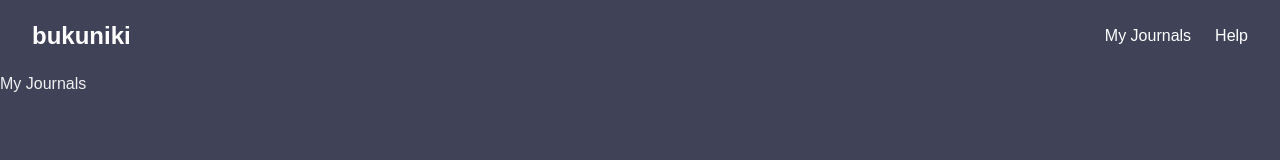
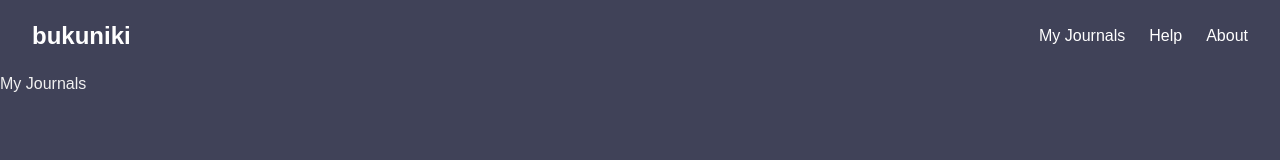
Before and after one commit to paulbgtr/bukuniki, a Next.js app: page /my-journals in a window 1280 px wide. Shown: the top 160 px of the page. Built offline with nearby package versions, Linux system fonts and the light colour scheme.

Commit message:
Types and imports

```diff
--- a/components/Button.tsx
+++ b/components/Button.tsx
@@ -1,5 +1,4 @@
-import React from "react";
-import { FC } from "react";
+import React, { FC } from "react";
 
 interface Props {
   children: React.ReactNode;
--- a/components/Card.tsx
+++ b/components/Card.tsx
@@ -1,5 +1,4 @@
-import React from "react";
-import { FC } from "react";
+import React, { FC } from "react";
 
 interface Props {
   title: string;
--- a/components/LatestJournal.tsx
+++ b/components/LatestJournal.tsx
@@ -1,8 +1,8 @@
-import React from "react";
+import React, { FC } from "react";
 import Card from "./Card";
 import { useRouter } from "next/router";
 
-const LatestJournal = () => {
+const LatestJournal: FC = () => {
   const router = useRouter();
 
   return (
--- a/components/LinkHL.tsx
+++ b/components/LinkHL.tsx
@@ -1,6 +1,5 @@
 // Highlighted link component
-import React from "react";
-import { FC } from "react";
+import React, { FC } from "react";
 import Link from "next/link";
 
 interface Props {
--- a/components/Navbar.tsx
+++ b/components/Navbar.tsx
@@ -1,10 +1,10 @@
 // todo: user icon and dropdown menu
 
-import React from "react";
+import React, { FC } from "react";
 import { useState } from "react";
 import Link from "next/link";
 
-const Navbar = () => {
+const Navbar: FC = () => {
   const [navbar, setNavbar] = useState(false);
 
   return (
@@ -60,11 +60,14 @@ const Navbar = () => {
             }`}
           >
             <ul className="items-center justify-center space-y-8 md:flex md:space-x-6 md:space-y-0">
-              <li className="text-white hover:opacity-30 duration-100">
-                <Link href="/coming">My Journals</Link>
+              <li className="text-white hover:opacity-50 duration-300">
+                <Link href="/my-journals">My Journals</Link>
               </li>
-              <li className="text-white hover:opacity-30 duration-100">
+              <li className="text-white hover:opacity-50 duration-300">
                 <Link href="/coming">Help</Link>
+              </li>
+              <li className="text-white hover:opacity-50 duration-300">
+                <Link href="/about">About</Link>
               </li>
             </ul>
           </div>
--- a/components/NewJournalNotification.tsx
+++ b/components/NewJournalNotification.tsx
@@ -1,4 +1,4 @@
-import React from "react";
+import React, { FC } from "react";
 import { ToastContainer, toast } from "react-toastify";
 import "react-toastify/dist/ReactToastify.css";
 
@@ -14,7 +14,7 @@ export const notify = () =>
     theme: "dark",
   });
 
-const NewJournalNotification = () => {
+const NewJournalNotification: FC = () => {
   return (
     <ToastContainer
       position="bottom-center"
--- a/components/SearchBar.tsx
+++ b/components/SearchBar.tsx
@@ -1,6 +1,6 @@
-import React from "react";
+import React, { FC } from "react";
 
-const SearchBar = () => {
+const SearchBar: FC = () => {
   return (
     <input
       placeholder="Search for journals..."
--- a/components/Text.tsx
+++ b/components/Text.tsx
@@ -1,5 +1,4 @@
-import React from "react";
-import { FC } from "react";
+import React, { FC } from "react";
 
 interface Props {
   children: React.ReactNode;
```
